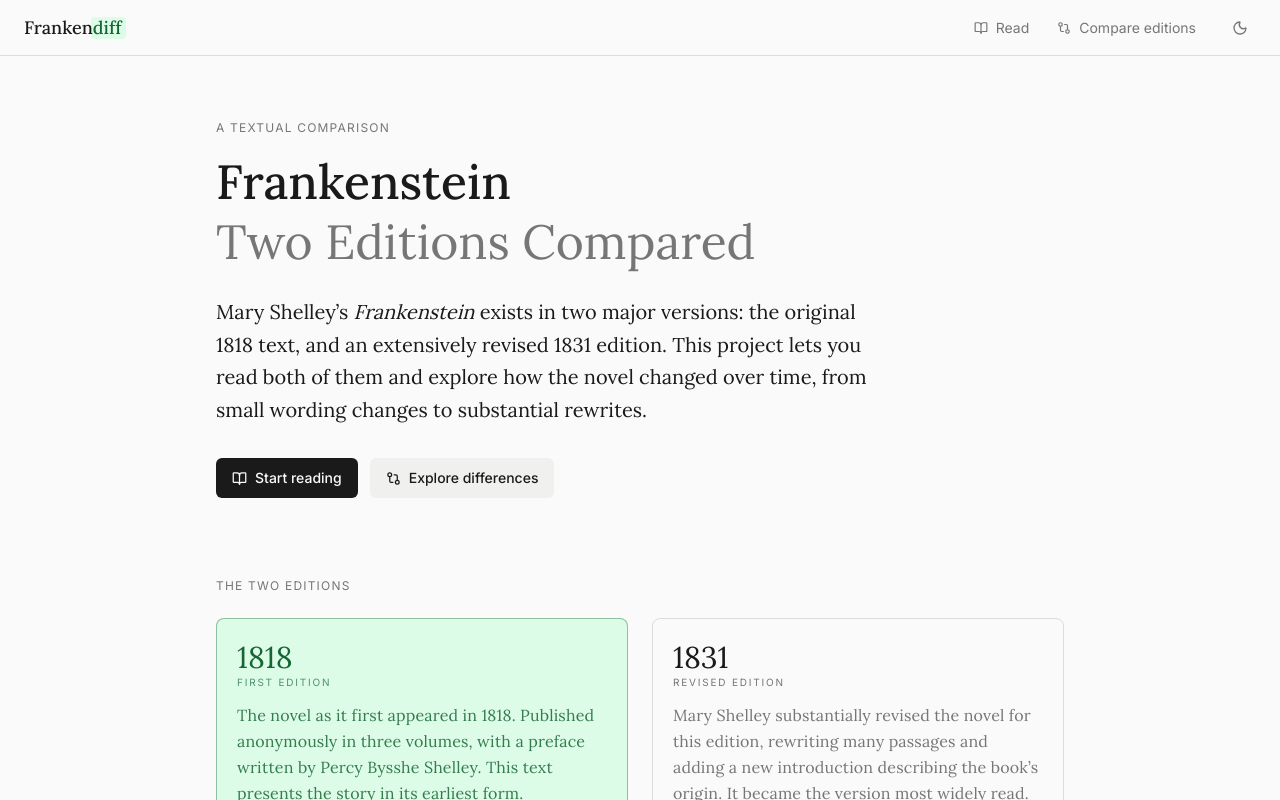
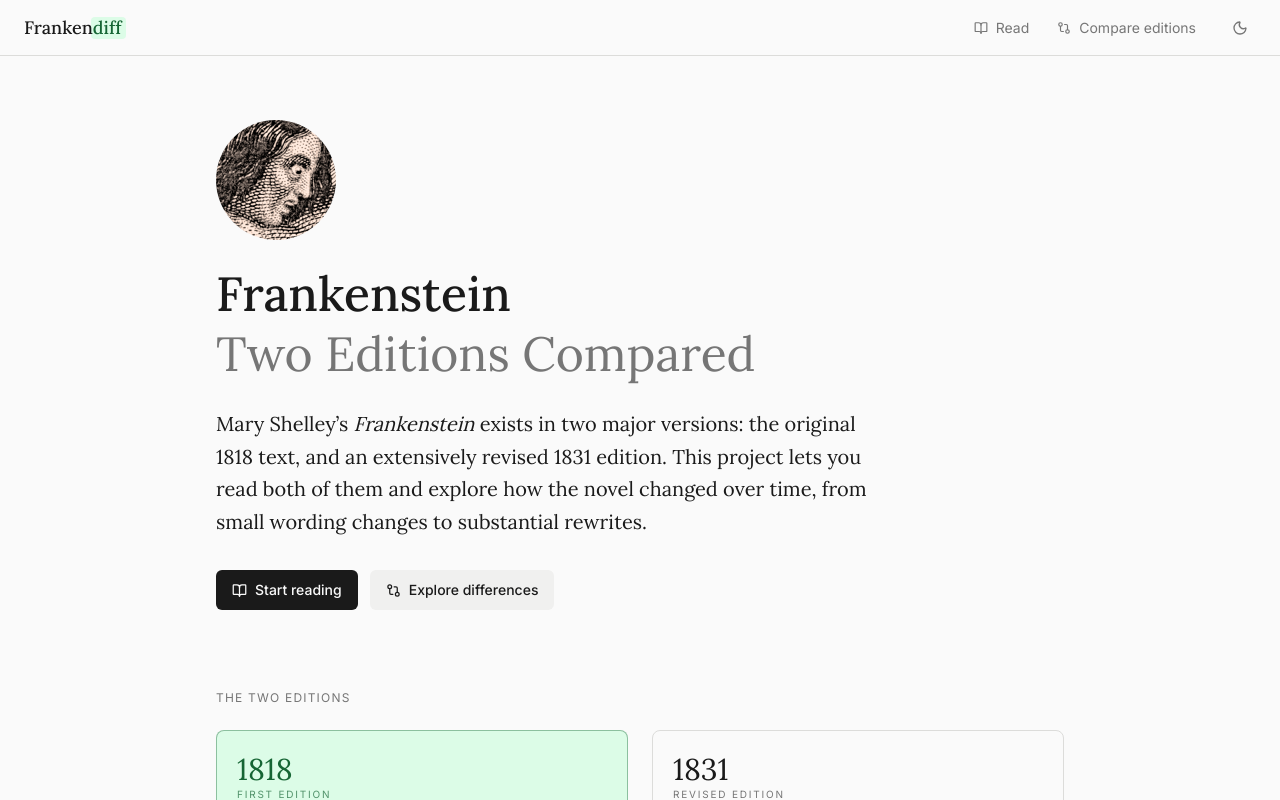
Before and after one commit to evilluendas/frankendiff, a Next.js app: page / in a window 1280 px wide. Shown: the top 800 px of the page. Built offline with nearby package versions, Linux system fonts and the light colour scheme; no server answers; a web font is replaced by a local one.

Commit message:
feat(home): round hero image in place of the eyebrow
Replace the "A textual comparison" eyebrow with public/hero.png
(240×240, shown at 120×120, rounded, loaded with priority).

Co-Authored-By: Claude Fable 5 <noreply@anthropic.com>

```diff
--- a/components/HomepageContent.tsx
+++ b/components/HomepageContent.tsx
@@ -1,6 +1,7 @@
 'use client'
 
 import { useEffect, useState } from 'react'
+import Image from 'next/image'
 import Link from 'next/link'
 import { BookOpen, GitCompare } from 'lucide-react'
 import { Edition } from '@/lib/types'
@@ -27,9 +28,14 @@ export default function HomepageContent({ structure, initialEdition }: HomepageC
       <main className="max-w-4xl mx-auto px-6 py-16">
         {/* Hero */}
         <section className="mb-8">
-          <p className="font-sans text-xs tracking-widest text-muted uppercase mb-4">
-            A textual comparison
-          </p>
+          <Image
+            src="/hero.png"
+            alt=""
+            width={120}
+            height={120}
+            priority
+            className="rounded-full mb-6"
+          />
           <h1 className="font-serif text-4xl sm:text-5xl font-medium leading-tight mb-6">
             Frankenstein
             <br />
```
Also changed, not shown: public/hero.png (added).
